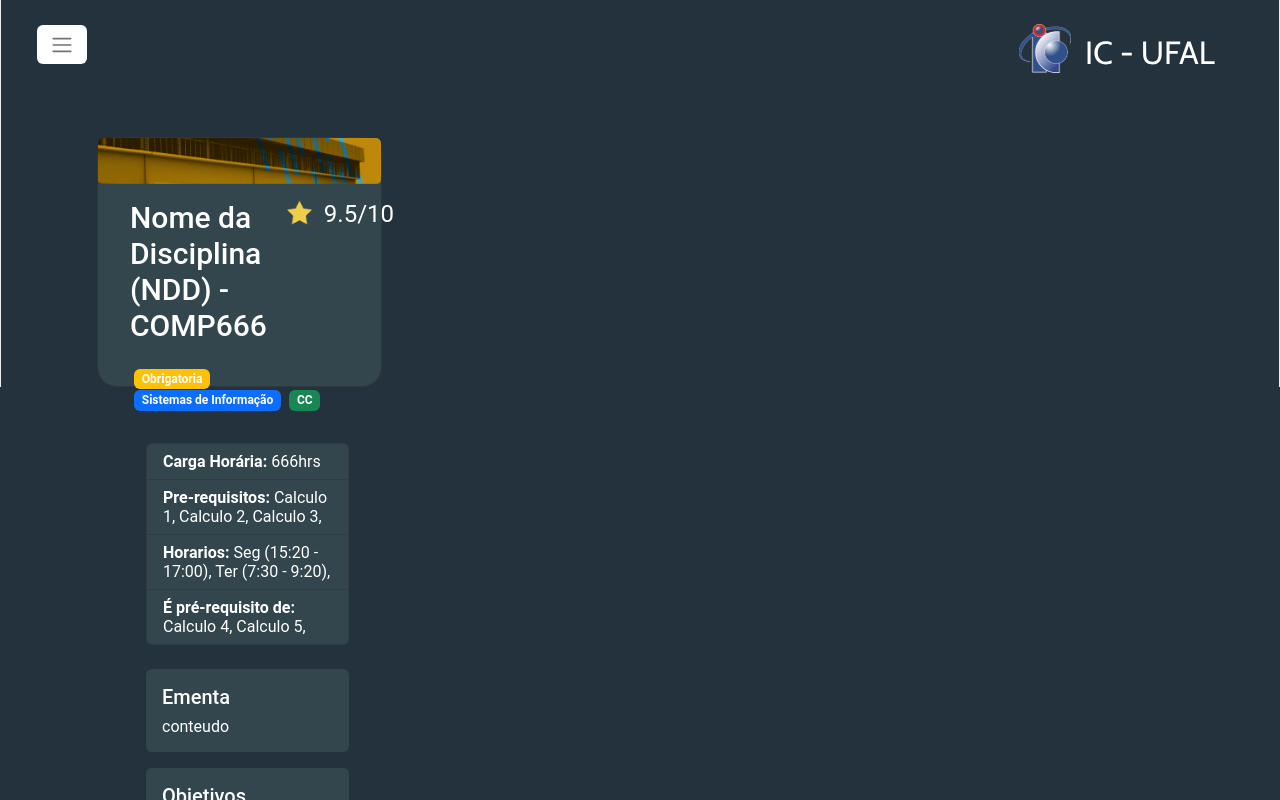
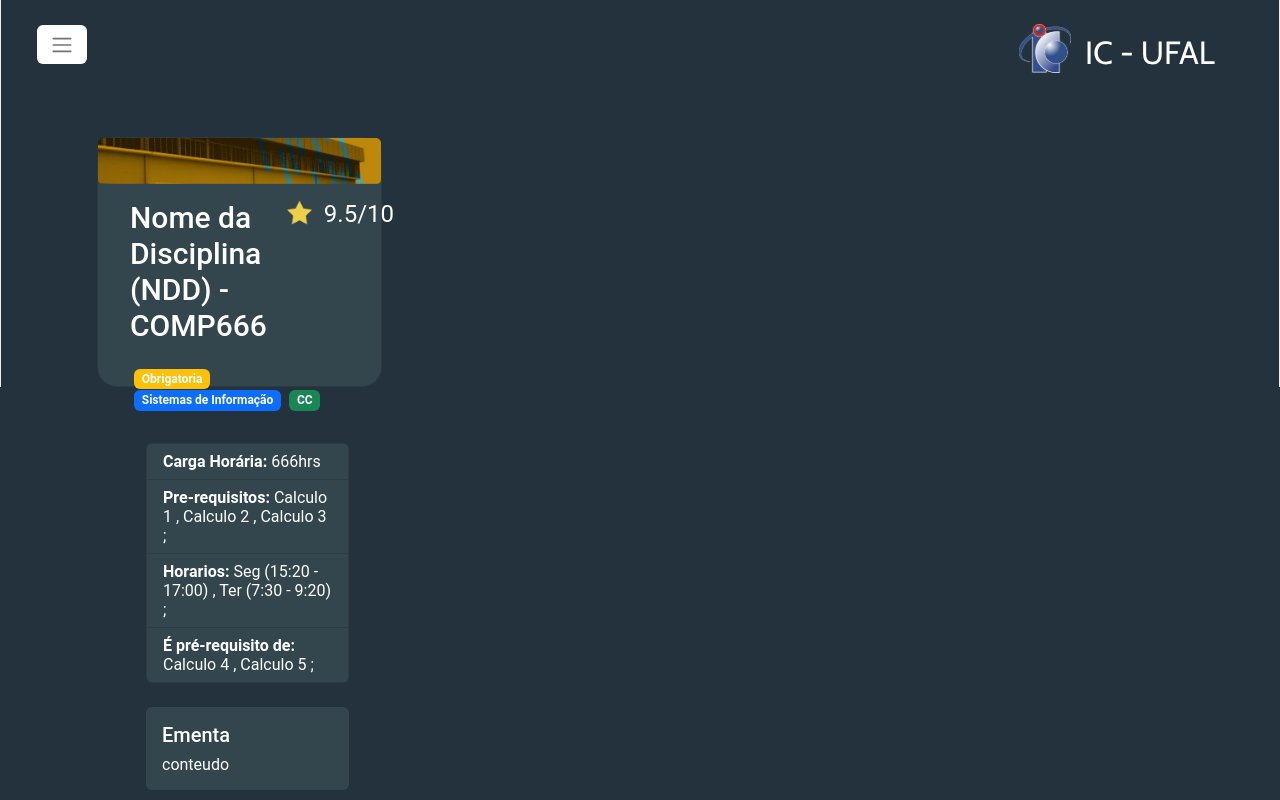
Before and after one commit to filipemota130/PlataformaSGA, a React (Vite) app: page /Disciplina in a window 1280 px wide. Shown: the top 800 px of the page. Built offline with nearby package versions, Linux system fonts and the light colour scheme.

Commit message:
fix: list separators

```diff
--- a/src/pages/Disciplina/Disciplina.tsx
+++ b/src/pages/Disciplina/Disciplina.tsx
@@ -49,9 +49,25 @@ export function Disciplina() {
                             <Stack gap={3}>
                                 <ListGroup>
                                     <ListGroup.Item className='fundo2 text-white'><b>Carga Horária: </b>{properties.carga}hrs</ListGroup.Item>
-                                    <ListGroup.Item className='fundo2 text-white'><b>Pre-requisitos: </b>{properties.pre_req.map((req) => req + ", ")}</ListGroup.Item>
-                                    <ListGroup.Item className='fundo2 text-white'><b>Horarios: </b>{properties.Horarios.map((req) => req + ", ")}</ListGroup.Item>
-                                    <ListGroup.Item className='fundo2 text-white'><b>É pré-requisito de: </b>{properties.req_de.map((req) => req + ", ")}</ListGroup.Item>
+                                    <ListGroup.Item className='fundo2 text-white'><b>Pre-requisitos: </b>{properties.pre_req.map((req,i) => {
+                                        return <span>
+                                            {req} {i < properties.pre_req.length-1 ? ", " : ";"}
+                                        </span>
+                                        }
+                                    )
+                                    }</ListGroup.Item>
+                                    <ListGroup.Item className='fundo2 text-white'><b>Horarios: </b>{properties.Horarios.map((req, i) => {
+                                        return <span>
+                                            {req} {i < properties.Horarios.length-1 ? ", " : ";"}
+                                        </span>
+                                    }
+                                    )}</ListGroup.Item>
+                                    <ListGroup.Item className='fundo2 text-white'><b>É pré-requisito de: </b>{properties.req_de.map((req, i) => {
+                                        return <span>
+                                            {req} {i < properties.req_de.length-1  ? ", " : ";"}
+                                        </span>
+                                    }
+                                    )}</ListGroup.Item>
                                 </ListGroup>
                                 <ListGroup>
                                     {
--- a/src/pages/DisciplinaList/DisciplinaList.tsx
+++ b/src/pages/DisciplinaList/DisciplinaList.tsx
@@ -33,8 +33,12 @@ export function DisciplinaList() {
             <Nav_reduced />
             <div className='d-flex justify-content-center'>
                 <div>
-                    <h1 className='text-white fs-1 text-center mt-4'>Disciplinas</h1>
-                    <Header></Header>
+                    <div>
+                        <h1 className='text-white fs-1 text-center mt-4'>Disciplinas</h1>
+                        <div className='d-flex justify-content-center'>
+                            <Header></Header>
+                        </div>
+                    </div>
                     <Container style={{ width: 'auto', maxWidth: "55rem" }} className='mt-5 text-white'>
                         <ListGroup>
                             {
@@ -43,12 +47,11 @@ export function DisciplinaList() {
                                         <Card.Body className='d-flex'>
                                             <div className='m-4'><img src="src\assets\rede-global.png" width="100" height="100" /></div>
                                             <div className="justify-content-end ms-4">
-                                                <div className='fundo1 rounded p-3 left mb-2' style={{ width: "100%" }}>
+                                                <div className='fundo1 pt-3 pb-1 px-3 left mb-2' style={{ width: "100%", borderRadius: 20}}>
                                                     <Card.Title>{disciplina.name}<img src='src\assets\estrela.png' className="ms-5" width="25" height="25" /> {disciplina.nota}/10</Card.Title>
-
                                                 </div>
-                                                <Card.Title>
-                                                    Professor: {disciplina.professor}
+                                                <Card.Title className='fs-5'>
+                                                    <b>Professor:  </b>{disciplina.professor}
                                                 </Card.Title>
                                                 <a href={disciplina.link}><Button className="mt-3" variant="primary">Ver mais</Button></a>
                                             </div>
```
